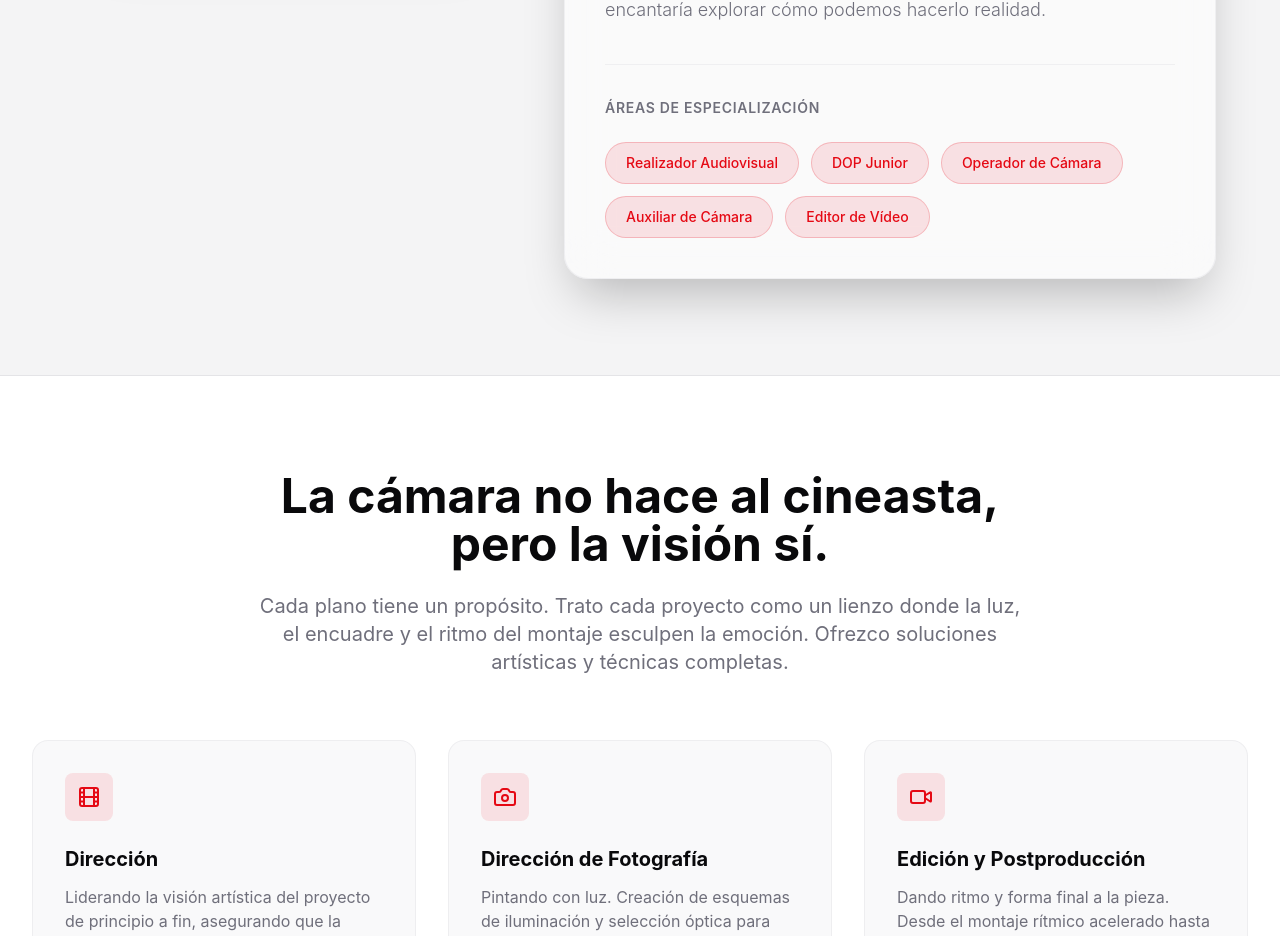
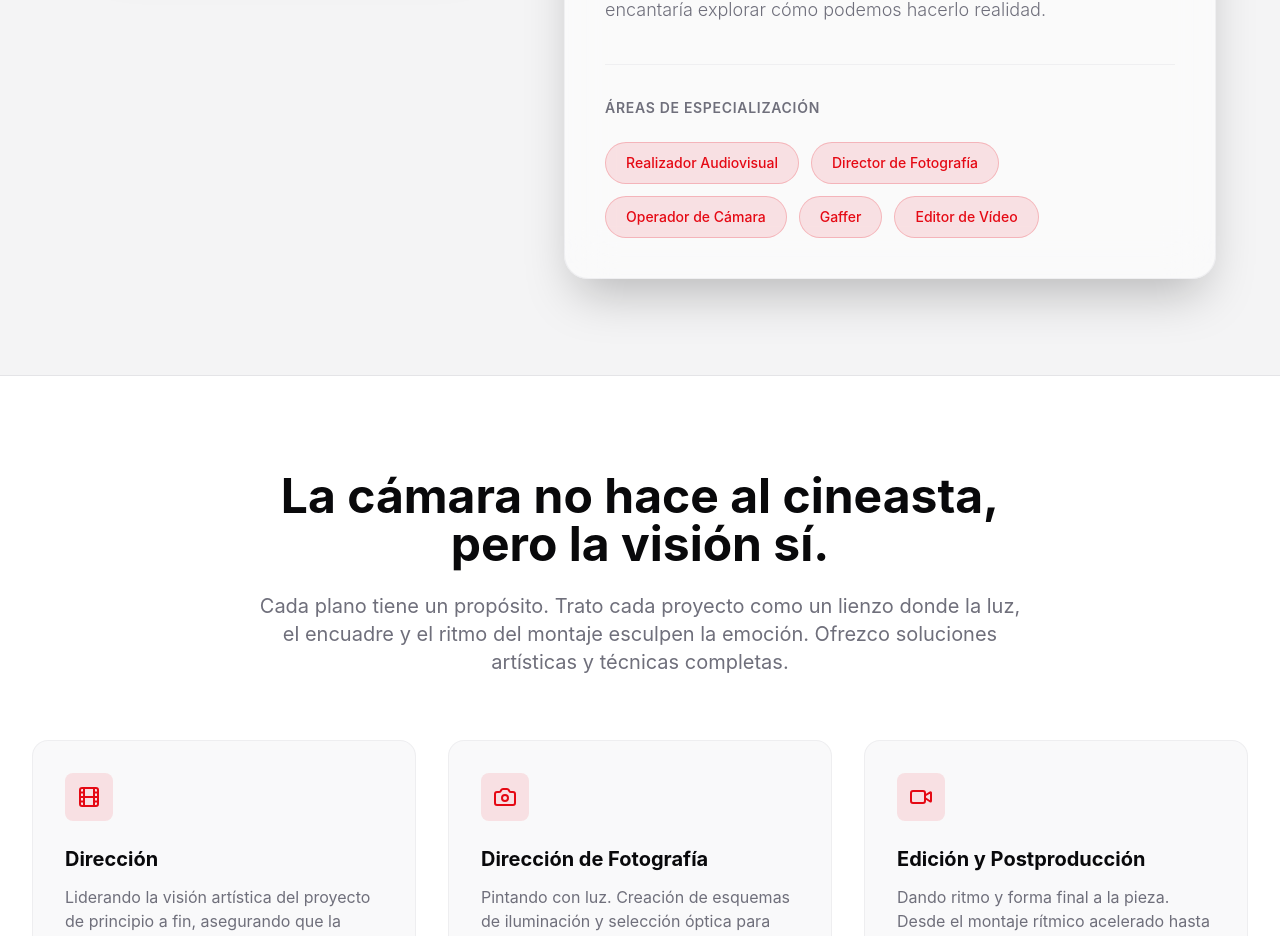
Before and after one commit to JosepML/JosepML, a React (Vite) app: page / in a window 1280 px wide. Shown: the part 3494-4430 px from the top of the page. Built offline with nearby package versions, Linux system fonts and the light colour scheme; a web font is replaced by a local one.

Commit message:
Update roles in About section

```diff
--- a/pages/HomePage.tsx
+++ b/pages/HomePage.tsx
@@ -7,8 +7,8 @@ import { PROJECTS } from '../constants';
 import ProjectCard from '../components/ProjectCard';
 
 const roles = [
-  "Realizador Audiovisual", "DOP Junior", "Operador de Cámara",
-  "Auxiliar de Cámara", "Editor de Vídeo"
+  "Realizador Audiovisual", "Director de Fotografía", "Operador de Cámara",
+  "Gaffer", "Editor de Vídeo"
 ];
 
 const HomePage: React.FC = () => {
```
